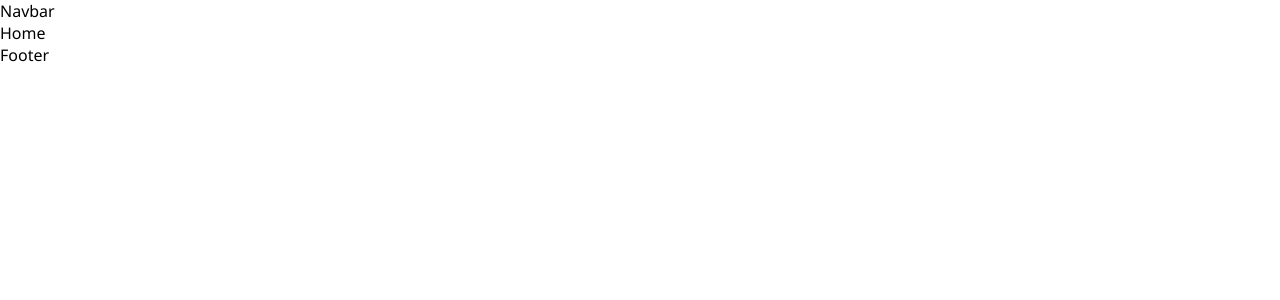
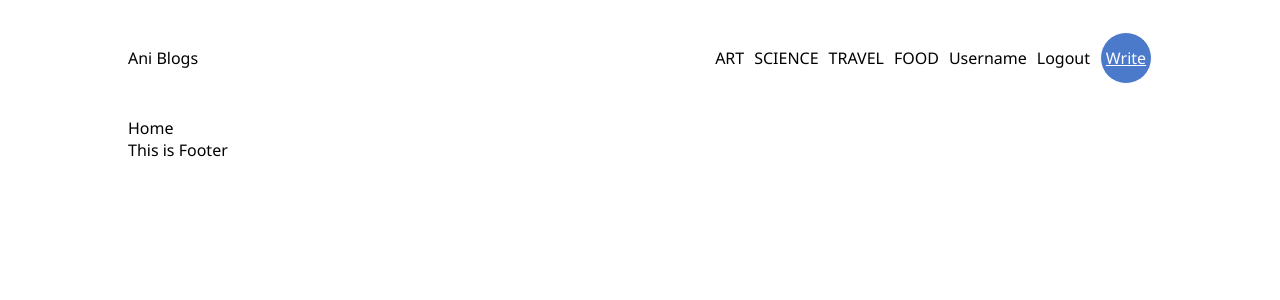
Before and after one commit to AniRude-17/The-Blogs, a React (Vite) app in the folder client/: page / in a window 1280 px wide. Shown: the top 300 px of the page. Built offline with nearby package versions, Linux system fonts and the light colour scheme.

Commit message:
navbar styles

```diff
--- a/client/src/components/Footer.jsx
+++ b/client/src/components/Footer.jsx
@@ -2,7 +2,7 @@ import React from 'react'
 
 const Footer = () => {
   return (
-    <div>Footer</div>
+    <div>This is Footer</div>
   )
 }
 
--- a/client/src/components/Navbar.jsx
+++ b/client/src/components/Navbar.jsx
@@ -1,8 +1,34 @@
 import React from 'react'
-
+import { Link } from 'react-router-dom'
 const Navbar = () => {
   return (
-    <div>Navbar</div>
+    <div className='navbar'>
+      <div className='container'>
+          <div className='ani_blogs'>Ani Blogs</div>
+
+          <div className="links">
+            <Link className='link' to='/?cat=art'>
+              <h6>ART</h6>
+            </Link>
+            <Link className='link' to='/?cat=science'>
+              <h6>SCIENCE</h6>
+            </Link>
+            <Link className='link' to='/?cat=travel'>
+              <h6>TRAVEL</h6>
+            </Link>
+            <Link className='link' to='/?cat=food'>
+              <h6>FOOD</h6>
+            </Link>
+
+            <span>Username</span>
+            <span>Logout</span>
+            <span>
+              <Link to="/write" className='write'>Write</Link>
+            </span>
+          </div>
+
+        </div>
+      </div>
   )
 }
 
--- a/client/src/pages/Home.jsx
+++ b/client/src/pages/Home.jsx
@@ -2,7 +2,7 @@ import React from 'react'
 
 const Home = () => {
   return (
-    <div>Home</div>
+    <div className='home'>Home</div>
   )
 }
 
--- a/client/src/pages/SingleBlog.jsx
+++ b/client/src/pages/SingleBlog.jsx
@@ -2,7 +2,7 @@ import React from 'react'
 
 const SingleBlog = () => {
   return (
-    <div>SingleBlog</div>
+    <div className='singleBlog'>SingleBlog xssssssdcfvgbhnjmkkkkkkkkkkkkkkkkkkkkkkkkkkkkkkkkkkkkkkkk</div>
   )
 }
 
--- a/client/src/pages/Write.jsx
+++ b/client/src/pages/Write.jsx
@@ -2,7 +2,7 @@ import React from 'react'
 
 const Write = () => {
   return (
-    <div>Write</div>
+    <div className='write'>Write</div>
   )
 }
 
--- a/client/src/style.scss
+++ b/client/src/style.scss
@@ -2,12 +2,22 @@ $bgcolor:rgb(74, 122, 201);
 
 body{
     margin: 0;
+    padding: 0;
     font-family: 'Segoe UI', Tahoma, Geneva, Verdana, sans-serif;
 }
 
 .app{
+    display: flex;
+    justify-content: center;
+
+    .link{
+        text-decoration: none;
+        color: inherit;
+    }
+
+
     .container{
-        //LOGIN AND REGISTER
+        width: 1024px;
         .auth{
             display: flex;
             flex-direction: column;
@@ -49,5 +59,59 @@ body{
                 }
             }
         }
+        .navbar {
+            .container {
+              padding: 10px 0px;
+              display: flex;
+              align-items: center;
+              justify-content: space-between;
+              .logo {
+                img {
+                  width: 120px;
+                }
+              }
+              .links {
+                display: flex;
+                align-items: center;
+                gap: 10px;
+
+                h6 {
+                  font-size: 16px;
+                  font-weight: 300;
+                }
+
+                span {
+                  cursor: pointer;
+                }
+
+                .write {
+                  background-color: $bgcolor;
+                  width: 50px;
+                  height: 50px;
+                  border-radius: 50%;
+                  display: flex;
+                  align-items: center;
+                  justify-content: center;
+                  font-weight: 300;
+                  border: 1px solid white;
+                  color: white;
+
+                  &:hover {
+                    color: rgb(89, 163, 163);
+                    background-color: white;
+                    border: 1px solid rgb(84, 102, 102);
+                  }
+                }
+              }
+            }
+          }
+        .home{
+        }
+
+        .singleBlog{
+        }
+
+        .write{
+        }
     }
 }
```
